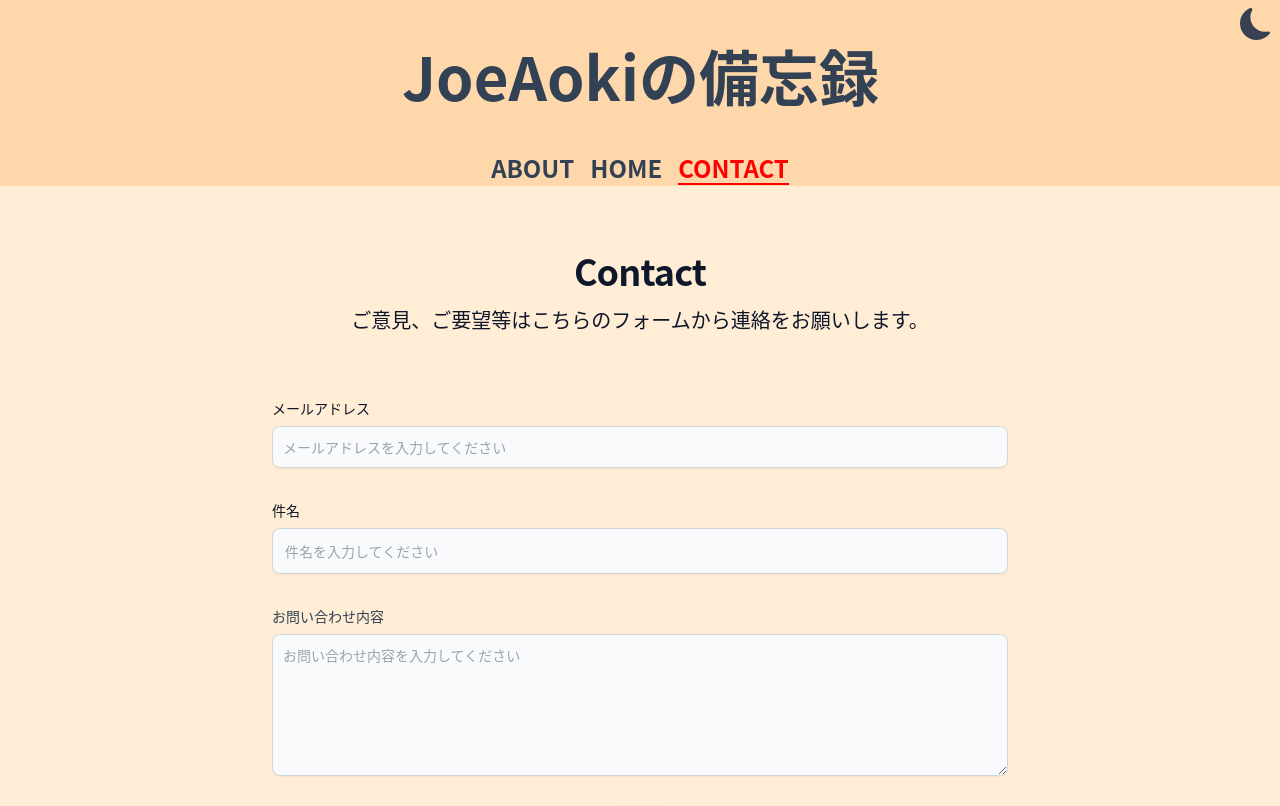
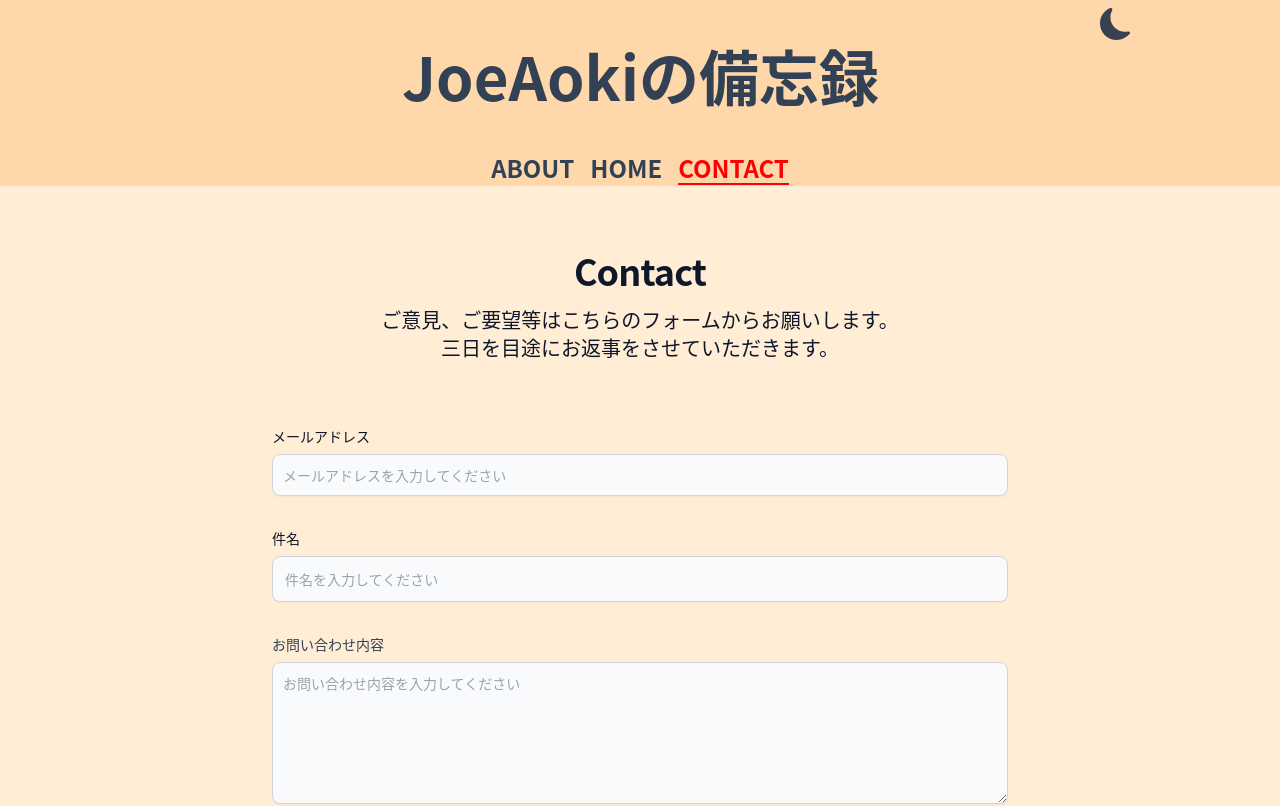
Before and after one commit to gah04m9tcqqgx/d, a Next.js app: page /contact in a window 1280 px wide. Shown: the top 806 px of the page. Built offline with nearby package versions, Linux system fonts and the light colour scheme.

Commit message:
微調整こんなものかな

```diff
--- a/src/components/Articles.tsx
+++ b/src/components/Articles.tsx
@@ -67,6 +67,7 @@ const Articles = () => {
       {
         y: 0,
         autoAlpha: 1,
+        delay: 0.8,
         duration: 0.3,
         stagger: {
           each: 0.2,
--- a/src/components/Layout/Header.tsx
+++ b/src/components/Layout/Header.tsx
@@ -13,7 +13,7 @@ const Header = () => {
         isDarkMode ? "bg-gray-900 text-white" : "bg-orange-200 text-slate-700"
       }
     >
-      <div className="container mx-auto text-center relative h-[150px] flex justify-center items-center">
+      <div className="container max-w-[1000px] mx-auto text-center relative h-[150px] flex justify-center items-center">
         <DarkModeButton></DarkModeButton>
         <p className="animate__animated animate__lightSpeedInLeft font-bold text-4xl md:text-6xl">
           JoeAokiの備忘録
--- a/src/components/Nav.tsx
+++ b/src/components/Nav.tsx
@@ -1,11 +1,9 @@
 /* eslint @typescript-eslint/no-explicit-any: 0 */
 import { css } from "@emotion/react";
-import { ScrollTrigger } from "gsap/dist/ScrollTrigger";
-import { gsap } from "gsap/dist/gsap";
 import Link from "next/link";
 import { useRouter } from "next/router";
-import { useEffect, useRef } from "react";
 import { useSelector } from "react-redux";
+import DarkModeButton from "src/components/DarkModeButton";
 
 const Nav = () => {
   const isDarkMode: boolean = useSelector(
--- a/src/pages/contact/index.tsx
+++ b/src/pages/contact/index.tsx
@@ -29,7 +29,7 @@ const Contact = () => {
       <main>
         <section
           className={
-            "animate__animated animate__fadeIn " +
+            "animate__animated animate__fadeIn animate__delay-1s " +
             (isDarkMode
               ? "bg-gray-800 text-white"
               : "bg-orange-100 text-slate-700")
@@ -44,14 +44,15 @@ const Contact = () => {
             >
               Contact
             </h2>
-            <p
+            <div
               className={
                 "mb-8 lg:mb-16 font-light text-center sm:text-xl " +
                 (isDarkMode ? "text-white" : "text-slate-900")
               }
             >
-              ご意見、ご要望等はこちらのフォームから連絡をお願いします。
-            </p>
+              <p>ご意見、ご要望等はこちらのフォームからお願いします。</p>
+              <p>三日を目途にお返事をさせていただきます。</p>
+            </div>
             <form
               action="https://ssgform.com/s/vc7RjrMBwK05"
               className="space-y-8"
```
